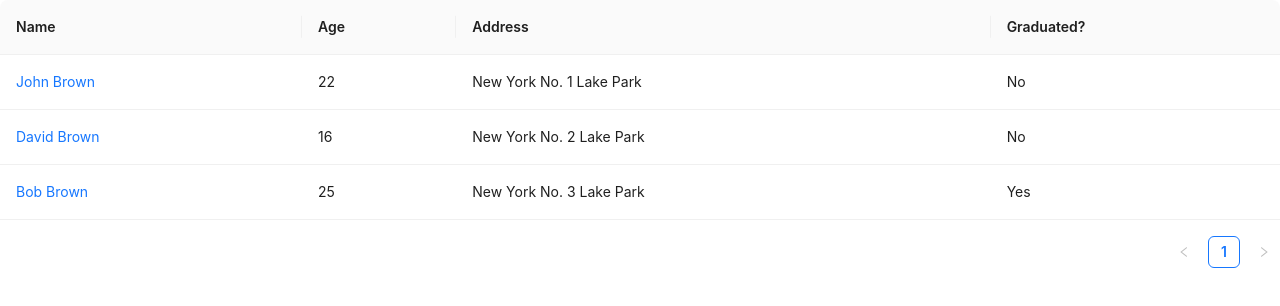
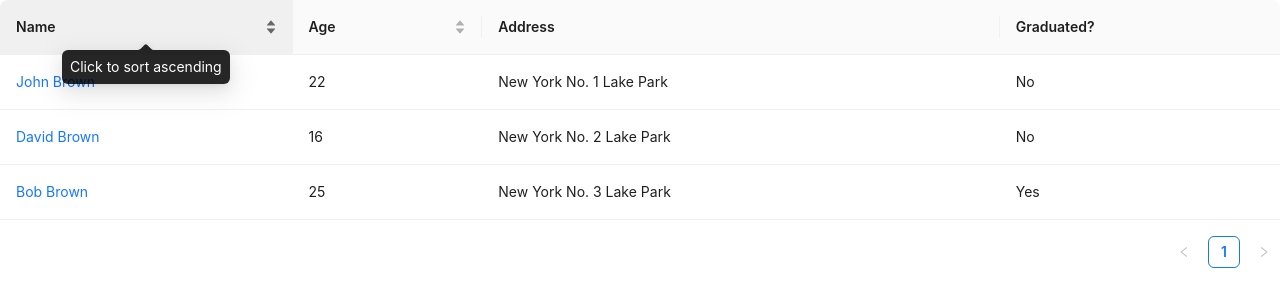
Before and after one commit to dani24sahu/react-antd, a React (Create React App) app: page / in a window 1280 px wide. Shown: the top 306 px of the page. Built offline with nearby package versions, Linux system fonts and the light colour scheme.

Commit message:
added a sorter key in title and age columns

```diff
--- a/src/component/table/AppTable.jsx
+++ b/src/component/table/AppTable.jsx
@@ -29,11 +29,13 @@ const AppTable = () => {
       dataIndex: "name",
       key: "key",
       render: (name) => <a>{name}</a>,
+      sorter: (a, b) => a.name.localeCompare(b.name),   // localeCompare() compares two strings according to the current locale. It returns a number that indicates the relative order of the strings. The return value is 0 if the strings are equal, -1 if the first string is sorted before the second, and 1 if the first string is sorted after the second.
     },
     {
       title: "Age",
       dataIndex: "age",
       key: "key",
+      sorter: (a, b) => a.age - b.age, // sort by age ascending order, if a.age - b.age is negative, a is sorted before b, if positive, b is sorted before a, if 0, no change
     },
     {
       title: "Address",
```
